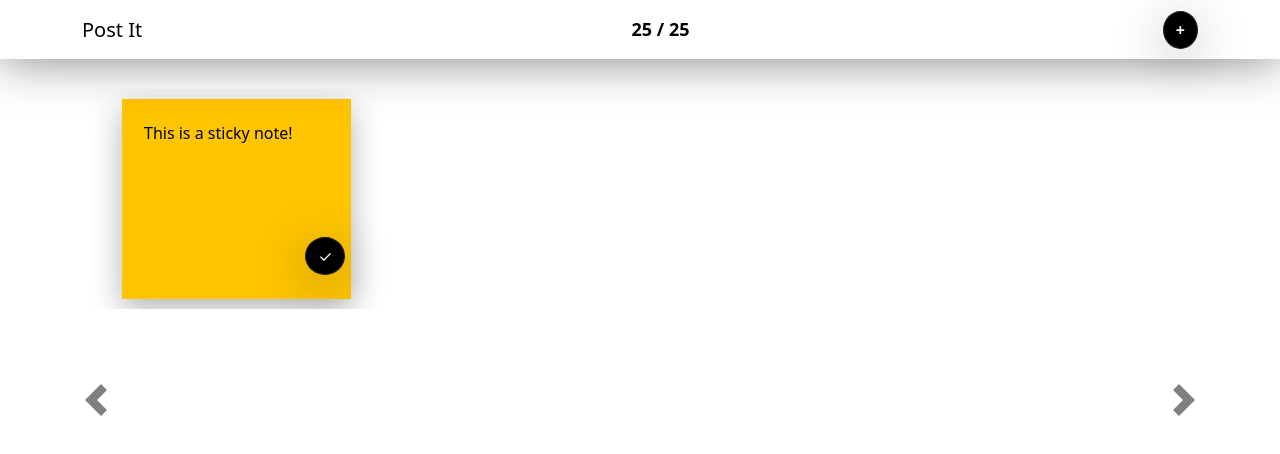
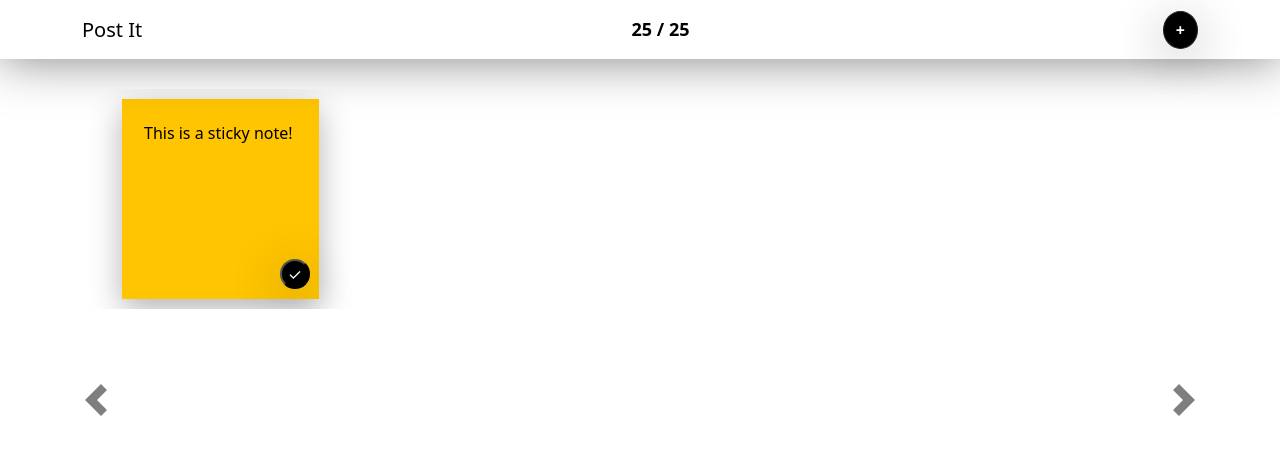
Before and after one commit to wallacez11/stick, a Vue app: page / in a window 1280 px wide. Both pictures are taken after a click on the button "create". Shown: the top 454 px of the page. Built offline with nearby package versions, Linux system fonts and the light colour scheme.

Commit message:
stick note design

```diff
--- a/src/components/AppBody.vue
+++ b/src/components/AppBody.vue
@@ -26,12 +26,12 @@
                 :maxlength="maxlength"
               ></textarea>
               <button
-                class="btn btn-dark rounded-circle send"
+                class="btn-sm btn-dark rounded-circle send"
                 data-toggle="tooltip"
                 data-placement="bottom"
                 title="save"
                 v-show="
-                  comment.content.length <= 145 &&
+                  comment.content.length <= maxlength &&
                   comment.content.length > 0 &&
                   !comment.readonly
                 "
@@ -71,7 +71,7 @@ export default {
   data() {
     return {
       position: 0,
-      maxlength: 145,
+      maxlength: 110,
       editable: true,
       currentPage: 0,
       pages: [[]],
@@ -200,7 +200,7 @@ export default {
 }
 .send {
   position: absolute;
-  bottom: 12%;
+  bottom: 5%;
   left: 80%;
   color: white;
   box-shadow: 0px 10px 50px rgba(0, 0, 0, 0.3);
@@ -218,6 +218,9 @@ textarea {
   resize: none !important;
   outline: none !important;
   overflow: hidden;
+  width: 100%; /* Adjust width to fill the available space, considering padding */
+  height: 100%; /* Adjust height to fill the available space, considering padding */
+  margin: 0;
 }
 .paper-shadow {
   position: relative;
@@ -254,7 +257,7 @@ textarea {
   background-color: #ffc500 !important;
   padding: 20px;
 
-  flex: 0 0 calc(15.3333% - 20px); /* Adjust width here */
+  flex: 0 0 calc(20% - 20px); /* Adjust width here */
   margin: 10px; /* Add margin between sticky notes */
   height: 200px; /* Adjust height as needed */
   box-shadow: 0px 10px 30px rgba(0, 0, 0, 0.3);
```
